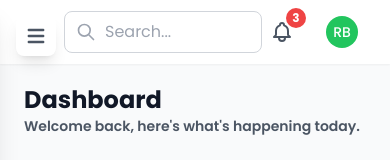
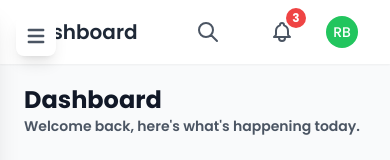
Before and after one commit to rachidfrex/construction-management-app, a React (Vite) app: page /dashboard in a window 390 px wide. Shown: the top 160 px of the page. Built offline with nearby package versions, Linux system fonts and the light colour scheme.

Commit message:
refactor: update header layout to enhance search functionality and improve responsiveness

```diff
--- a/src/components/dashboard/Header.tsx
+++ b/src/components/dashboard/Header.tsx
@@ -3,55 +3,81 @@ import { Link } from 'react-router-dom';
 import {
   HiOutlineSearch,
   HiOutlineBell,
-  HiOutlineCog,
-  HiOutlineUser,
-  HiOutlineLogout,
-  HiOutlineQuestionMarkCircle
+  // HiOutlineCog,
+  // HiOutlineUser,
+  // HiOutlineLogout,
+  // HiOutlineQuestionMarkCircle
 } from 'react-icons/hi';
 import { motion, AnimatePresence } from 'framer-motion';
 
 const Header = () => {
   const [showProfileMenu, setShowProfileMenu] = useState(false);
-  const [notifications] = useState(3); // Example notification count
-
-  const profileMenuItems = [
-    {
-      icon: <HiOutlineUser className="w-5 h-5" />,
-      label: 'My Profile',
-      path: '/profile'
-    },
-    {
-      icon: <HiOutlineCog className="w-5 h-5" />,
-      label: 'Settings',
-      path: '/settings/system'
-    },
-    {
-      icon: <HiOutlineQuestionMarkCircle className="w-5 h-5" />,
-      label: 'Help & Support',
-      path: '/support'
-    },
-    {
-      icon: <HiOutlineLogout className="w-5 h-5" />,
-      label: 'Logout',
-      path: '/login'
-    }
-  ];
+  const [notifications] = useState(3);
+  const [isSearchExpanded, setIsSearchExpanded] = useState(false);
 
   return (
     <header className={`h-16 bg-white shadow-sm fixed top-0 z-10 transition-all duration-300 ease-in-out
-      right-0 left-0 lg:left-64`}> {/* Modified this line */}
+      right-0 left-0 lg:left-64`}>
       <div className="h-full px-6 flex items-center justify-between">
-        {/* Search Bar */}
-        <div className="  ml-10 md:ml-0 flex-1 max-w-xl">
+        {/* Left Section - Can be used for breadcrumbs or page title */}
+        <div className="flex items-center">
+          <h2 className="text-xl font-semibold text-gray-800">Dashboard</h2>
+        </div>
+
+        {/* Right Section */}
+        <div className="flex items-center space-x-4">
+          {/* Search Bar - Desktop */}
+          <div className="hidden md:block relative">
             <div className="relative">
               <input
                 type="text"
                 placeholder="Search..."
-              className="w-full pl-10 pr-4 py-2 rounded-lg border border-gray-300 focus:ring-2 focus:ring-green-500 focus:border-transparent transition-all"
+                className="w-64 pl-10 pr-4 py-2 rounded-lg border border-gray-300 focus:ring-2 focus:ring-green-500 focus:border-transparent transition-all"
               />
               <HiOutlineSearch className="absolute left-3 top-1/2 transform -translate-y-1/2 text-gray-400 w-5 h-5" />
             </div>
           </div>
+
+          {/* Mobile Search */}
+          <div className="md:hidden relative">
+            <AnimatePresence>
+              {isSearchExpanded ? (
+                <motion.div
+                  initial={{ width: 0, opacity: 0 }}
+                  animate={{ width: "200px", opacity: 1 }}
+                  exit={{ width: 0, opacity: 0 }}
+                  transition={{ duration: 0.3, ease: "easeInOut" }}
+                  className="absolute right-0 top-1/2 -translate-y-1/2"
+                  style={{ zIndex: 1000 }}
+                >
+                  <input
+                    type="text"
+                    placeholder="Search..."
+                    className="w-full pl-10 pr-12 py-2 rounded-lg border border-gray-300 focus:ring-2 focus:ring-green-500 focus:border-transparent"
+                    autoFocus
+                  />
+                  <button
+                    onClick={() => setIsSearchExpanded(false)}
+                    className="absolute right-3 top-1/2 transform -translate-y-1/2 text-gray-400 hover:text-gray-600"
+                  >
+                    <HiOutlineSearch className="w-5 h-5" />
+                  </button>
+                </motion.div>
+              ) : (
+                <motion.button
+                  initial={{ opacity: 0 }}
+                  animate={{ opacity: 1 }}
+                  exit={{ opacity: 0 }}
+                  onClick={() => setIsSearchExpanded(true)}
+                  className="p-2 rounded-full hover:bg-gray-100"
+                >
+                  <HiOutlineSearch className="w-6 h-6 text-gray-600" />
+                </motion.button>
+              )}
+            </AnimatePresence>
+          </div>
+          </div>
+
 
         {/* Right Section */}
         <div className="flex items-center space-x-4">
```
Lines whose indentation alone changed are shown as unchanged.
